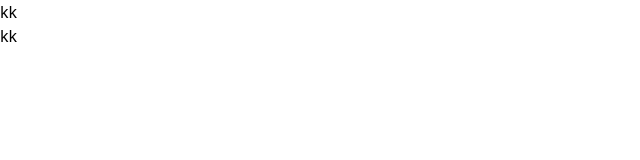
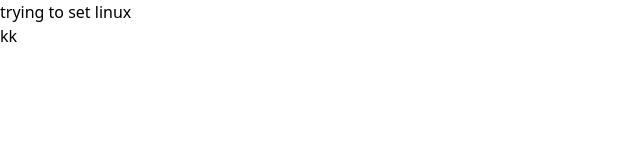
Before and after one commit to AGPFVEN/Spotify_Lyrics_Web, a plain HTML site: page log_in.html in a window 1280 px wide. Shown: the whole page, without its empty margins (0-640 px from the left). Drawn offline with nearby package versions, Linux system fonts and the light colour scheme.

Commit message:
setting up linux

```diff
--- a/log_in.html
+++ b/log_in.html
@@ -14,7 +14,7 @@
 
     <body>
 
-        <h1>kk</h1>
+        <h1>trying to set linux</h1>
         <h2>kk</h2>
 
     </body>
```
